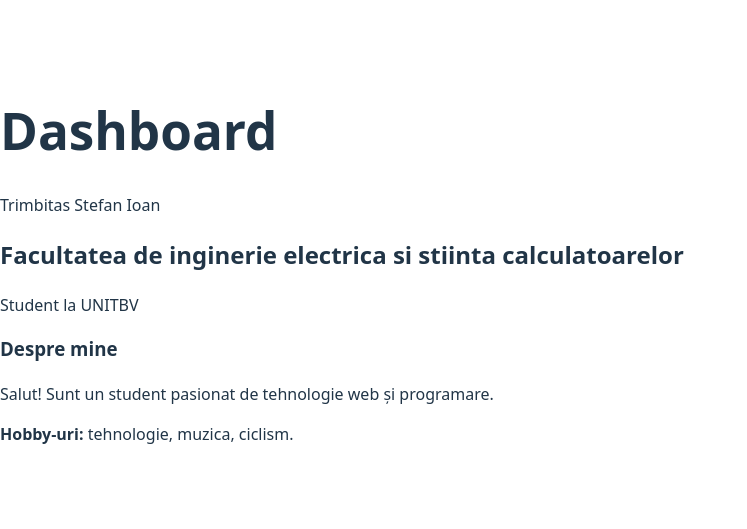
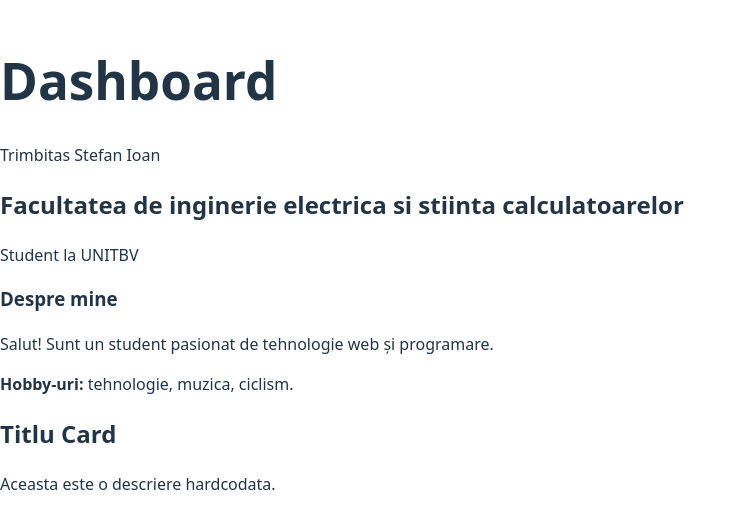
Before and after one commit to stefant27/Programare-Web, a React (Vite) app: page / in a window 1280 px wide. Shown: the part 135-664 px from the top of the page, without its empty margins (0-747 px from the left). Built offline with nearby package versions, Linux system fonts and the light colour scheme.

Commit message:
feat: adauga componenta Card si o integreaza in App

```diff
--- a/src/App.jsx
+++ b/src/App.jsx
@@ -1,3 +1,5 @@
+import Card from './Card';
+
 function App() {
   return (
     <div>
@@ -10,6 +12,8 @@ function App() {
       <h3>Despre mine</h3>
       <p>Salut! Sunt un student pasionat de tehnologie web și programare.</p>
       <p><strong>Hobby-uri:</strong> tehnologie, muzica, ciclism.</p>
+
+      <Card />
     </div>
   );
 }
--- /dev/null
+++ b/src/Card.jsx
@@ -0,0 +1,10 @@
+function Card() {
+  return (
+    <div>
+      <h2>Titlu Card</h2>
+      <p>Aceasta este o descriere hardcodata.</p>
+    </div>
+  );
+}
+
+export default Card;
```
